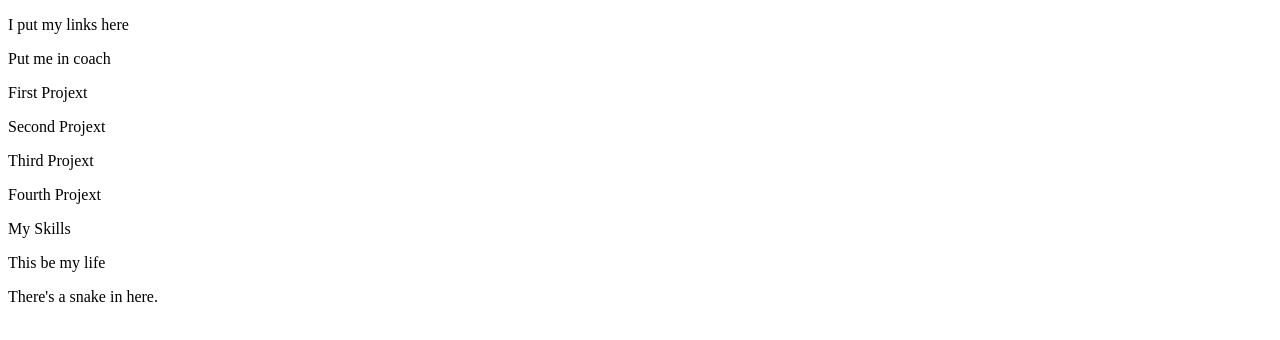
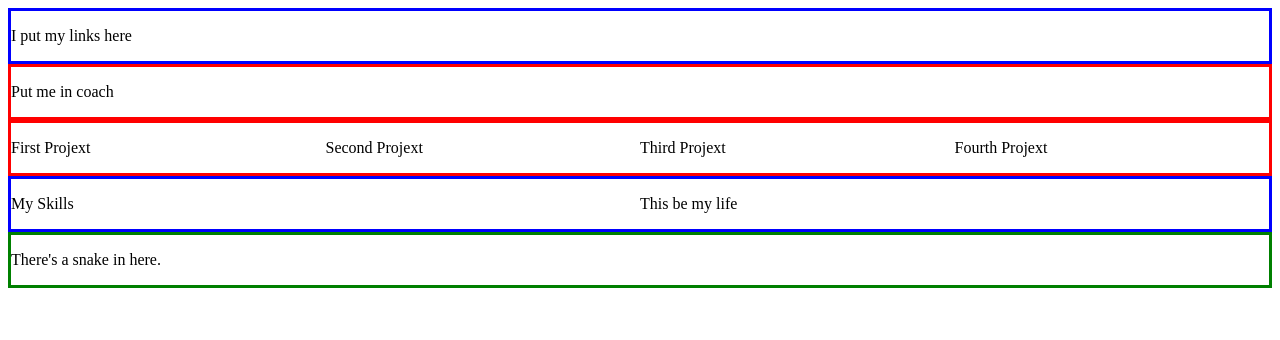
Before and after one commit to CMSC100-Laboratory/html-and-css-kbdoroja, a plain HTML site: page index.html in a window 1280 px wide. Drawn offline with Linux system fonts and the light colour scheme.

Commit message:
Chore: Added flex.css

```diff
--- /dev/null
+++ b/flex.css
@@ -0,0 +1,39 @@
+.flex_container {
+    display: flex;
+    border-style: solid;
+    border-width: 3px;
+    border-color: red;
+    flex-direction: row;
+}
+
+.photo_area {
+    display: flex;
+    border-style: solid;
+    border-width: 3px;
+    border-color: red;
+    flex-direction: row;
+}
+
+.navigation{
+    display: flex;
+    border-style: solid;
+    border-width: 3px;
+    border-color: blue;
+    flex-direction: row;
+}
+
+.flex_container2 {
+    display: flex;
+    border-style: solid;
+    border-width: 3px;
+    border-color: blue;
+    flex-direction: row;
+}
+
+.footer {
+    display: flex;
+    border-style: solid;
+    border-width: 3px;
+    border-color: green;
+    flex-direction: row;
+}
--- a/index.html
+++ b/index.html
@@ -3,6 +3,7 @@
 <html>
     <head>
         <title>Kristina Doroja</title>
+        <link rel = "stylesheet" type="text/css" href = "flex.css"/>
     </head>
 
     <body>
```
